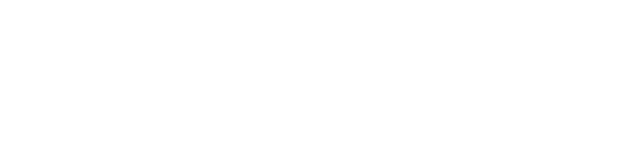
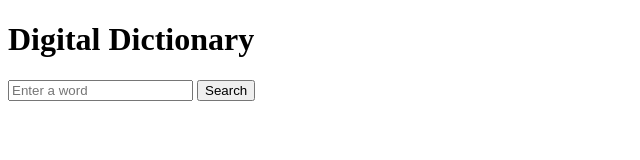
Before and after one commit to jewliussmith-coder/Web-Scripting-Code-2026-BPCC, a plain HTML site: page Week 6 ProgProblem/Week6.html in a window 1280 px wide. Shown: the whole page, without its empty margins (0-640 px from the left). Drawn offline with Linux system fonts and the light colour scheme.

Commit message:
Phase 3 file

```diff
--- a/Week 6 ProgProblem/Week6.html
+++ b/Week 6 ProgProblem/Week6.html
@@ -3,9 +3,17 @@
 <head>
     <meta charset="UTF-8">
     <meta name="viewport" content="width=device-width, initial-scale=1.0">
-    <title>Document</title>
+    <title>Digital Dictionary</title>
 </head>
 <body>
 
+    <h1>Digital Dictionary</h1>
+
+    <input type="text" id="word-input" placeholder="Enter a word">
+    <button id="search-btn">Search</button>
+
+    <div id="result-container"></div>
+
+    <script src="script.js"></script>
 </body>
 </html>
```
